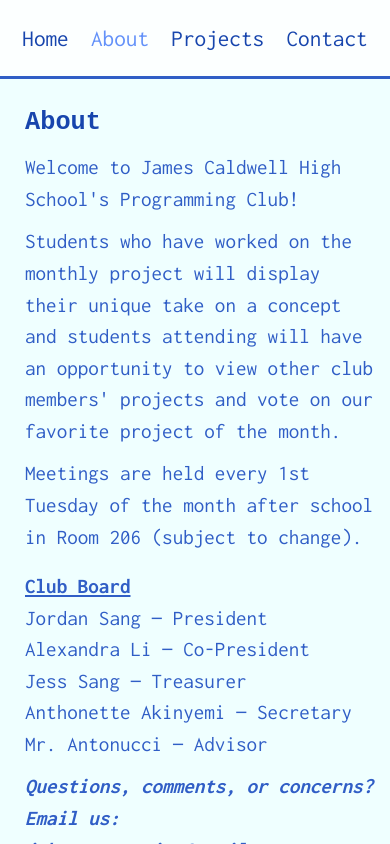
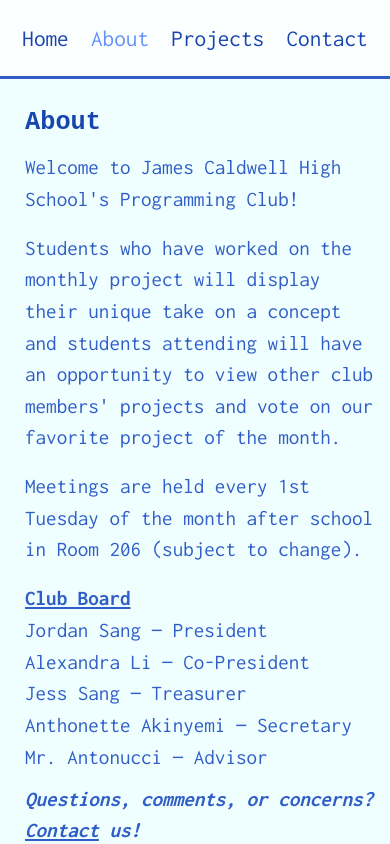
Before and after one commit to jchsprogramming/jchsprogramming.github.io, a React (Create React App) app: page / in a window 390 px wide. Both pictures are taken after a click on the element "About". Shown: the top 844 px of the page. Built offline with nearby package versions, Linux system fonts and the light colour scheme.

Commit message:
Remove old email from About page

```diff
--- a/src/components/content/About.js
+++ b/src/components/content/About.js
@@ -1,8 +1,9 @@
 import React from 'react';
 
 export default class About extends React.Component {
-    componentDidMount() {
-        document.getElementsByTagName('textarea')[0].style.height = document.getElementsByTagName('textarea')[0].scrollHeight + 'px';
+    constructor(props) {
+        super(props);
+        this.setNavPage = this.props.setNavPage;
     }
 
     render() {
@@ -21,7 +22,7 @@ export default class About extends React.Component {
                 <p>Anthonette Akinyemi — Secretary</p>
                 <p>Mr. Antonucci — Advisor</p>
                 <div className="br"></div>
-                <p className="footnote">Questions, comments, or concerns? Email us: jchsprogramming@gmail.com</p>
+                <p className="footnote">Questions, comments, or concerns? <span className="underline clickable" onClick={this.setNavPage}>Contact</span> us!</p>
             </div>
         );
     }
--- a/src/components/content/Content.js
+++ b/src/components/content/Content.js
@@ -11,7 +11,7 @@ export default class Content extends React.Component {
             case 0:
                 return (<Home setNavPage={this.props.setNavPage} />);
             case 1:
-                return (<About />);
+                return (<About setNavPage={this.props.setNavPage} />);
             case 2:
                 return (<Projects />);
             case 3:
--- a/src/styles/media.css
+++ b/src/styles/media.css
@@ -32,7 +32,7 @@
     }
 
     .mobile-br {
-        padding-bottom: calc(2.5vh / 2);
+        padding-bottom: 2vh;
     }
 
     article {
@@ -94,6 +94,10 @@
         width: min-content;
         margin-right: 0;
         margin-bottom: 15px;
+    }
+
+    .socials a {
+        height: 7.25vh;
     }
 }
 
@@ -167,6 +171,12 @@
     }
 }
 
+@media (max-width: 518px) {
+    textarea {
+        height: 4.5em;
+    }
+}
+
 @media (min-width: 400px) and (max-width: 650px) {
     .contact, .contact-iframe {
         min-height: 1005px;
@@ -179,6 +189,12 @@
     }
 }
 
+@media (min-width: 518px) and (max-width: 1110px) {
+    textarea {
+        height: 3em;
+    }
+}
+
 @media (min-width: 1450px) {
     button, pre {
         font-size: 3.75vh;
--- a/src/styles/style.css
+++ b/src/styles/style.css
@@ -15,6 +15,7 @@ ul {
 }
 
 textarea {
+    height: 1.5em;
     resize: none;
 }
 
```
